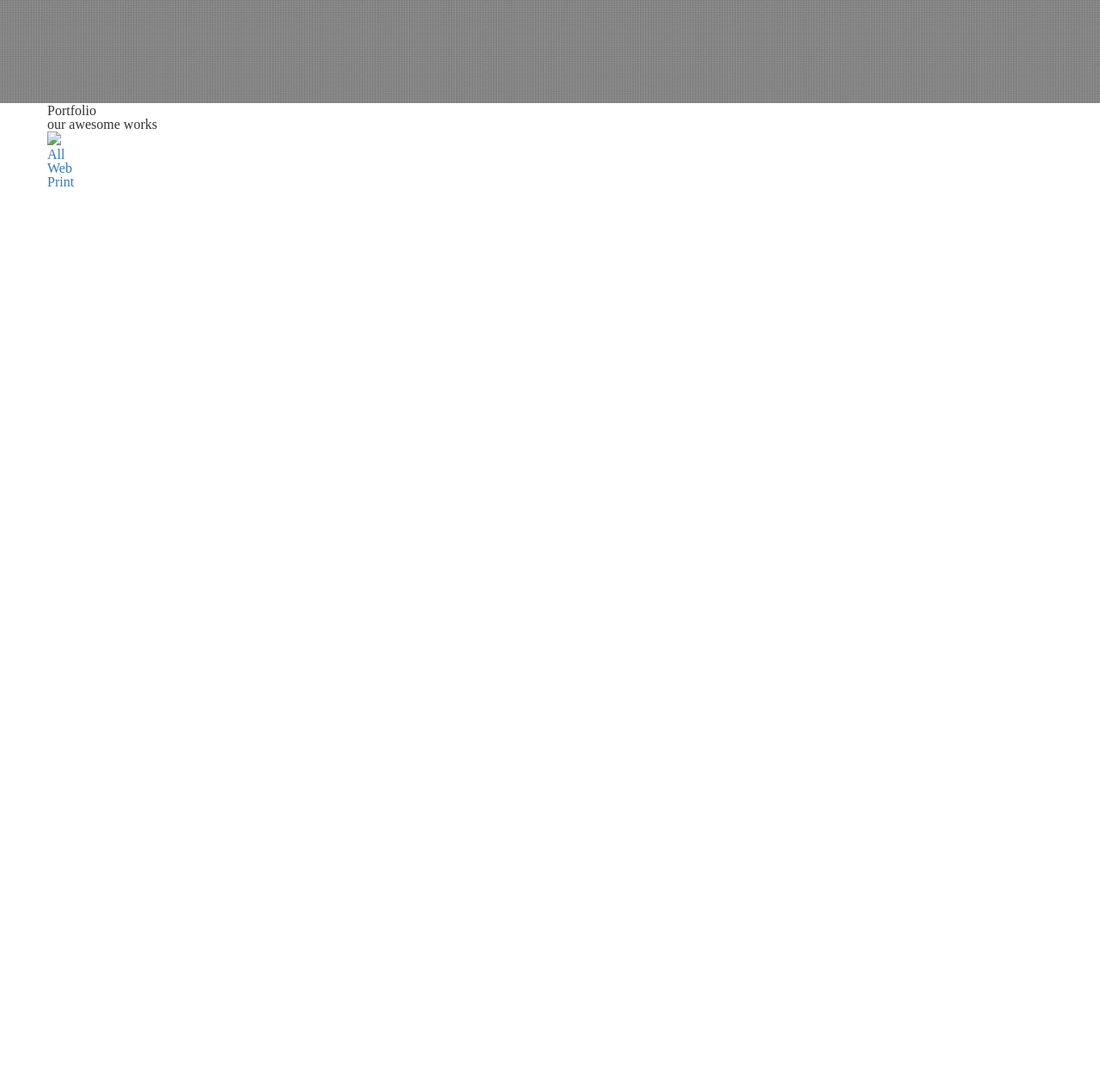
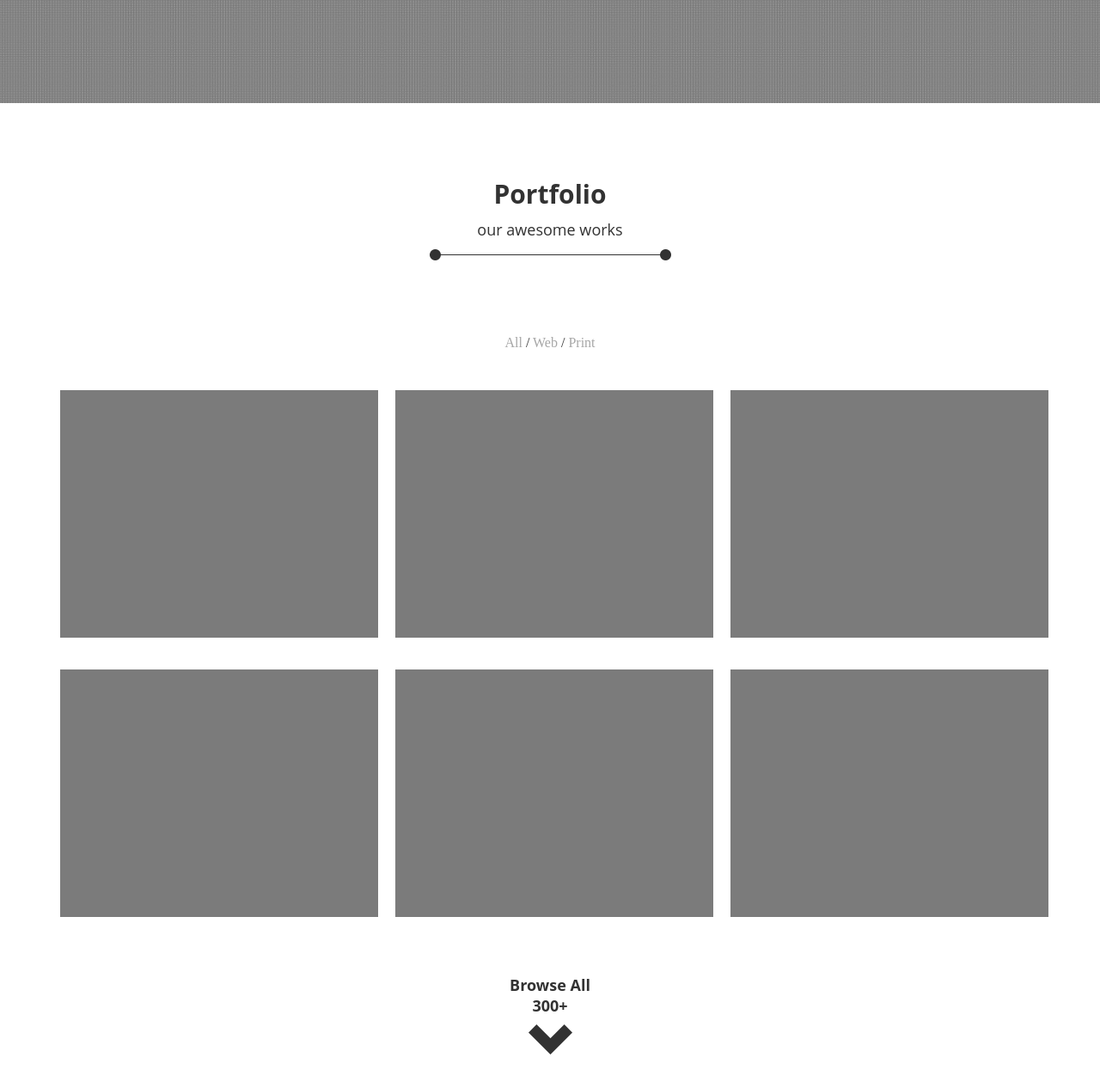
Before and after one commit to martabinkowska/pierwszy, a website: page src/index.html in a window 1280 px wide. Shown: the part 1413-2679 px from the top of the page at 86% size. Before the commit the page ends 1633 px from the top, so only its background shows below. Drawn offline with nearby package versions, Linux system fonts and the light colour scheme; files that its build step writes are made by us from their sources.

Commit message:
zrobilam sama

```diff
--- a/src/html/sections/portfolio.html
+++ b/src/html/sections/portfolio.html
@@ -1,10 +1,10 @@
 <section class="portfolio">
   <div class="container">
     <div class="row">
-      <div class="col-md-12"></div>
+      <div class="col-md-12">
       <h1 class="portfolio-title">Portfolio</h1>
       <h2 class="portfolio-subtitle">our awesome works</h2>
-      <img class="portfolio-separator" src="#"></img>
+      <img class="portfolio-separator" src="/img/portfolio-separator.png"></img>
       <ul class="portfolio-sections">
         <li><a href="#">All</a></li>
         <li><a href="#">Web</a></li>
@@ -12,6 +12,71 @@
       </ul>
       </div>
     </div>
+    <div class="row">
+      <div class="col-md-4">
+        <div class="portfolio-img">
+          <div class="portfolio-hover">
+            <h1 class="img-title">Macankumbang</h1>
+            <h2 class="img-subtitle">This is Photoshop's version  of Lorem Ipsum. Proin gravida nibh vel velit auctor aliquet. Aenean sollicitudin, lorem quis bibendum auctor, nisi elit consequat </h2>
+            <img class="portfolio-eye" src="/img/portfolio-eye.png"></img>
+          </div>
+        </div>
+      </div>
+      <div class="col-md-4">
+        <div class="portfolio-img">
+          <div class="portfolio-hover">
+            <h1 class="img-title">Macankumbang</h1>
+            <h2 class="img-subtitle">This is Photoshop's version  of Lorem Ipsum. Proin gravida nibh vel velit auctor aliquet. Aenean sollicitudin, lorem quis bibendum auctor, nisi elit consequat </h2>
+            <img class="portfolio-eye" src="/img/portfolio-eye.png"></img>
+          </div>
+        </div>
+      </div>
+      <div class="col-md-4">
+        <div class="portfolio-img">
+          <div class="portfolio-hover">
+            <h1 class="img-title">Macankumbang</h1>
+            <h2 class="img-subtitle">This is Photoshop's version  of Lorem Ipsum. Proin gravida nibh vel velit auctor aliquet. Aenean sollicitudin, lorem quis bibendum auctor, nisi elit consequat </h2>
+            <img class="portfolio-eye" src="/img/portfolio-eye.png"></img>
+          </div>
+        </div>
+      </div>
+    </div>
+    <div class="row">
+      <div class="col-md-4">
+        <div class="portfolio-img">
+          <div class="portfolio-hover">
+            <h1 class="img-title">Macankumbang</h1>
+            <h2 class="img-subtitle">This is Photoshop's version  of Lorem Ipsum. Proin gravida nibh vel velit auctor aliquet. Aenean sollicitudin, lorem quis bibendum auctor, nisi elit consequat </h2>
+            <img class="portfolio-eye" src="/img/portfolio-eye.png"></img>
+          </div>
+        </div>
+      </div>
+      <div class="col-md-4">
+        <div class="portfolio-img">
+          <div class="portfolio-hover">
+            <h1 class="img-title">Macankumbang</h1>
+            <h2 class="img-subtitle">This is Photoshop's version  of Lorem Ipsum. Proin gravida nibh vel velit auctor aliquet. Aenean sollicitudin, lorem quis bibendum auctor, nisi elit consequat </h2>
+            <img class="portfolio-eye" src="/img/portfolio-eye.png"></img>
+          </div>
+        </div>
+      </div>
+      <div class="col-md-4">
+        <div class="portfolio-img">
+          <div class="portfolio-hover">
+            <h1 class="img-title">Macankumbang</h1>
+            <h2 class="img-subtitle">This is Photoshop's version  of Lorem Ipsum. Proin gravida nibh vel velit auctor aliquet. Aenean sollicitudin, lorem quis bibendum auctor, nisi elit consequat </h2>
+            <img class="portfolio-eye" src="/img/portfolio-eye.png"></img>
+          </div>
+        </div>
+      </div>
+    </div>
+    <div class="row">
+      <div class="col-md-12">
+        <h2 class="portfolio-browse">Browse All 300+</h2>
+        <a class="portfolio-shape" href="#">
+          <img src="/img/portfolio-shape.png"></img>
+        </a>
+      </div>
+    </div>
   </div>
-
 </section>
--- a/src/scss/layout/_portfolio.scss
+++ b/src/scss/layout/_portfolio.scss
@@ -0,0 +1,89 @@
+.portfolio {
+  background-color: #fff;
+  text-align: center;
+  padding-top: 91px;
+  padding-bottom: 46px;
+  .portfolio-title {
+    color: #323232;
+    font-family: "Open Sans", serif;
+    font-weight: 700;
+    font-size: 30px;
+    margin-bottom: 17px;
+  }
+  .portfolio-subtitle {
+    color: #323232;
+    font-family: "Open Sans", serif;
+    font-weight: 400;
+    font-size: 18px;
+    margin-bottom: 14px;
+  }
+  .portfolio-separator {
+    margin-bottom: 85px;
+
+  }
+  .portfolio-sections {
+    font-style: "Open Sans", serif;
+    margin-bottom: 47px;
+    li {
+      display: inline;
+    }
+    li + li:before {
+      content: " / ";
+      color: #323232;
+
+    }
+    a {
+      text-decoration: none;
+      color: #a7a7a7;
+      &:hover {
+        color: #323232;
+      }
+    }
+  }
+  .portfolio-img {
+    background-color: #7b7b7b;
+    width: 370px;
+    height: 288px;
+    margin-bottom: 37px;
+    .portfolio-hover {
+      background-color: #506083;
+      font-family: "Open Sans", serif;
+      color: #fff;
+      width: 100%;
+      height: auto;
+      display: none;
+      padding: 74px 49px 51px 49px;
+      line-height: 18px;
+      .img-title {
+        font-size: 24px;
+        font-weight: 700;
+        margin-bottom: 22px;
+      }
+      .img-subtitle {
+        font-size: 14px;
+        font-weight: 400;
+        margin-bottom: 26px;
+      }
+    }
+    &:hover .portfolio-hover{
+      display: block;
+    }
+  }
+  .portfolio-browse {
+    color: #323232;
+    font-family: "Open Sans", serif;
+    font-size: 18px;
+    font-weight: 700;
+    margin-bottom: 10px;
+    margin-top: 30px;
+    width: 100px;
+    margin-left: auto;
+    margin-right: auto;
+    line-height: 24px;
+  }
+  .portfolio-shape {
+
+  }
+
+
+}
```
Also changed, not shown: src/img/portfolio-eye.png (added), src/img/portfolio-separator.png (added), src/img/portfolio-shape.png (added).
